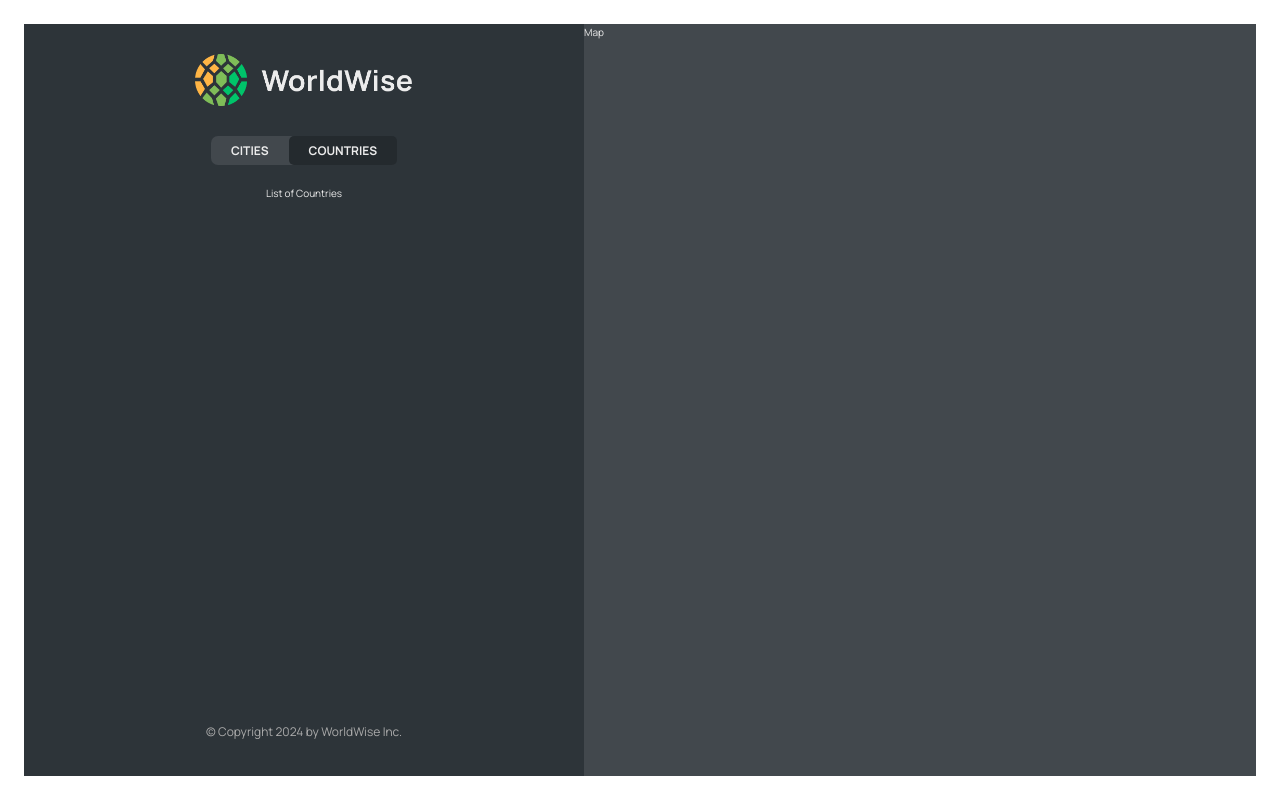
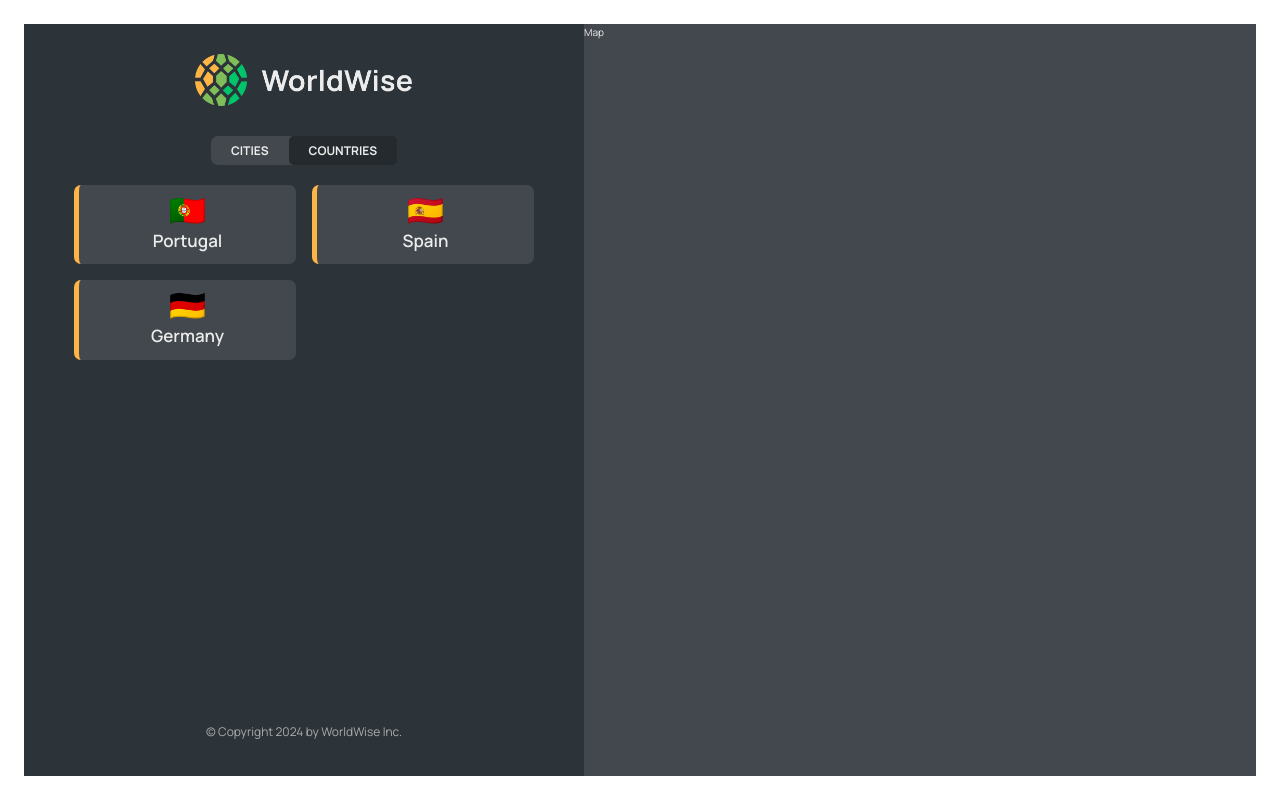
Before and after one commit to ShaneDoyleDev/worldview, a React (Vite) app: page /app/countries in a window 1280 px wide. Built offline with nearby package versions, Linux system fonts and the light colour scheme; data requests are answered from the project's data file.

Commit message:
create CountryList component

```diff
--- a/src/App.jsx
+++ b/src/App.jsx
@@ -1,5 +1,6 @@
 import { useState, useEffect } from "react";
 import { BrowserRouter, Routes, Route } from "react-router-dom";
+
 import AppLayout from "./pages/AppLayout";
 import HomePage from "./pages/HomePage";
 import Login from "./pages/Login";
@@ -7,6 +8,7 @@
 import Pricing from "./pages/Pricing";
 import CityList from "./components/CityList";
 import PageNotFound from "./pages/PageNotFound";
+import CountryList from "./components/CountryList";
 
 export default function App() {
   const [cities, setCities] = useState([]);
@@ -44,7 +46,10 @@
             path="cities"
             element={<CityList cities={cities} isLoading={isLoading} />}
           />
-          <Route path="countries" element={<p>List of Countries</p>} />
+          <Route
+            path="countries"
+            element={<CountryList cities={cities} isLoading={isLoading} />}
+          />
           <Route path="form" element={<p>Form</p>} />
         </Route>
         <Route path="/login" element={<Login />} />
--- /dev/null
+++ b/src/components/CountryList.jsx
@@ -0,0 +1,28 @@
+import styles from "./CountryList.module.css";
+import Spinner from "./Spinner";
+import CountryItem from "./CountryItem";
+import Message from "./Message";
+
+export default function CountryList({ cities, isLoading }) {
+  if (isLoading) return <Spinner />;
+
+  if (!cities.length)
+    return (
+      <Message message="Add your first city by selecting a city on the map" />
+    );
+
+  const countries = cities.reduce((arr, city) => {
+    if (!arr.map((city) => city.country).includes(city.country)) {
+      return [...arr, { country: city.country, emoji: city.emoji }];
+    }
+    return arr;
+  }, []);
+
+  return (
+    <ul className={styles.countryList}>
+      {countries.map((country) => (
+        <CountryItem key={country.country} country={country} />
+      ))}
+    </ul>
+  );
+}
```
